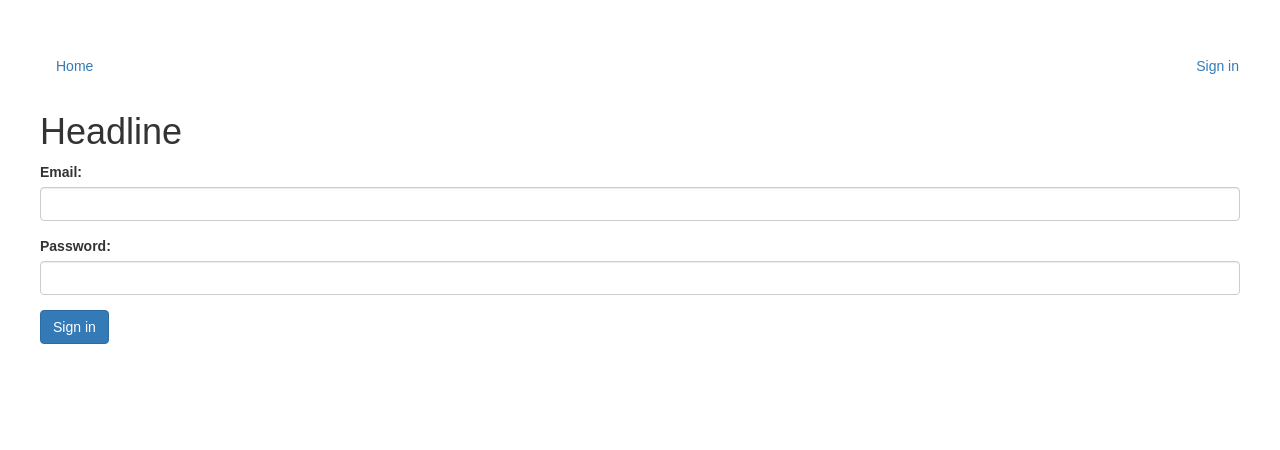
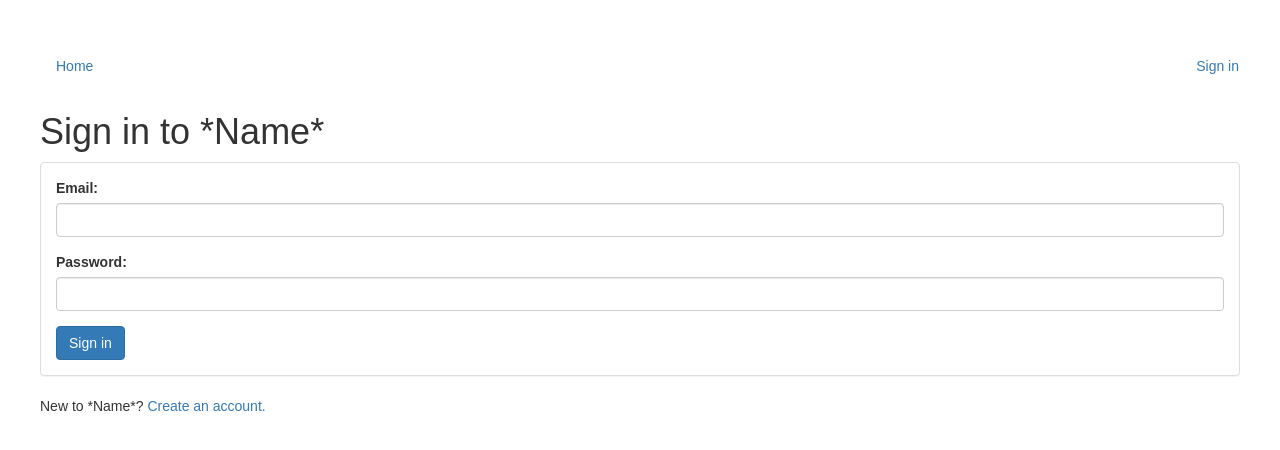
Before and after one commit to rawbknalb/ReVV, a React (Create React App) app in the folder client/: page /signin in a window 1280 px wide. Shown: the top 450 px of the page. Built offline with nearby package versions, Linux system fonts and the light colour scheme.

Commit message:
Added signInUser action creator (post request to /signin route on server

```diff
--- a/client/src/App.css
+++ b/client/src/App.css
@@ -1,5 +1,5 @@
 .App {
-  margin: 40px;
+  padding: 40px;
 }
 
 .App-logo {
--- a/client/src/components/auth/Signin.js
+++ b/client/src/components/auth/Signin.js
@@ -1,13 +1,18 @@
 import React from "react";
+import { Link } from "react-router-dom";
 
-import SigninForm from "./forms/SigninForm"
+import SigninForm from "./forms/SigninForm";
 
 const Signin = () => (
-    <div>
-      <h1>Headline</h1>
-      <SigninForm />
+  <div>
+    <h1>Sign in to *Name*</h1>
+    <div className="panel panel-default">
+      <div className="panel-body">
+        <SigninForm />
+      </div>
     </div>
-  )
-
+    New to *Name*? <Link to="/signup">Create an account.</Link>
+  </div>
+);
 
 export default Signin;
--- a/client/src/components/auth/forms/SigninForm.js
+++ b/client/src/components/auth/forms/SigninForm.js
@@ -1,9 +1,11 @@
 import React, { Component } from "react";
 import { Field, reduxForm } from "redux-form";
+import { connect } from "react-redux";
+import { signInUser } from "../../../store/actions";
 
 class Signin_Form extends Component {
   handleFormSubmit({ email, password }) {
-    console.log(email, password);
+    this.props.signInUser({ email, password });
   }
 
   render() {
@@ -35,8 +37,8 @@ class Signin_Form extends Component {
   }
 }
 
-const SigninForm = reduxForm({
+const SignInForm = reduxForm({
   form: "signin"
 })(Signin_Form);
 
-export default SigninForm;
+export default connect(null, {signInUser})(SignInForm)
--- a/client/src/store/actions/index.js
+++ b/client/src/store/actions/index.js
@@ -1,7 +1,9 @@
+import axios from "axios";
 const API_URL = "http://localhost:3090";
 
-export const signinUser = ({ email, password }) => dispatch => {
+export const signInUser = ({ email, password }) => dispatch => {
   // Submit email and password to the server
+  axios.post(`${API_URL}/signin`, { email, password });
   // If request is good:
   // - Update state to indicate user is authenticated
   // - Save the JWT Token
```
